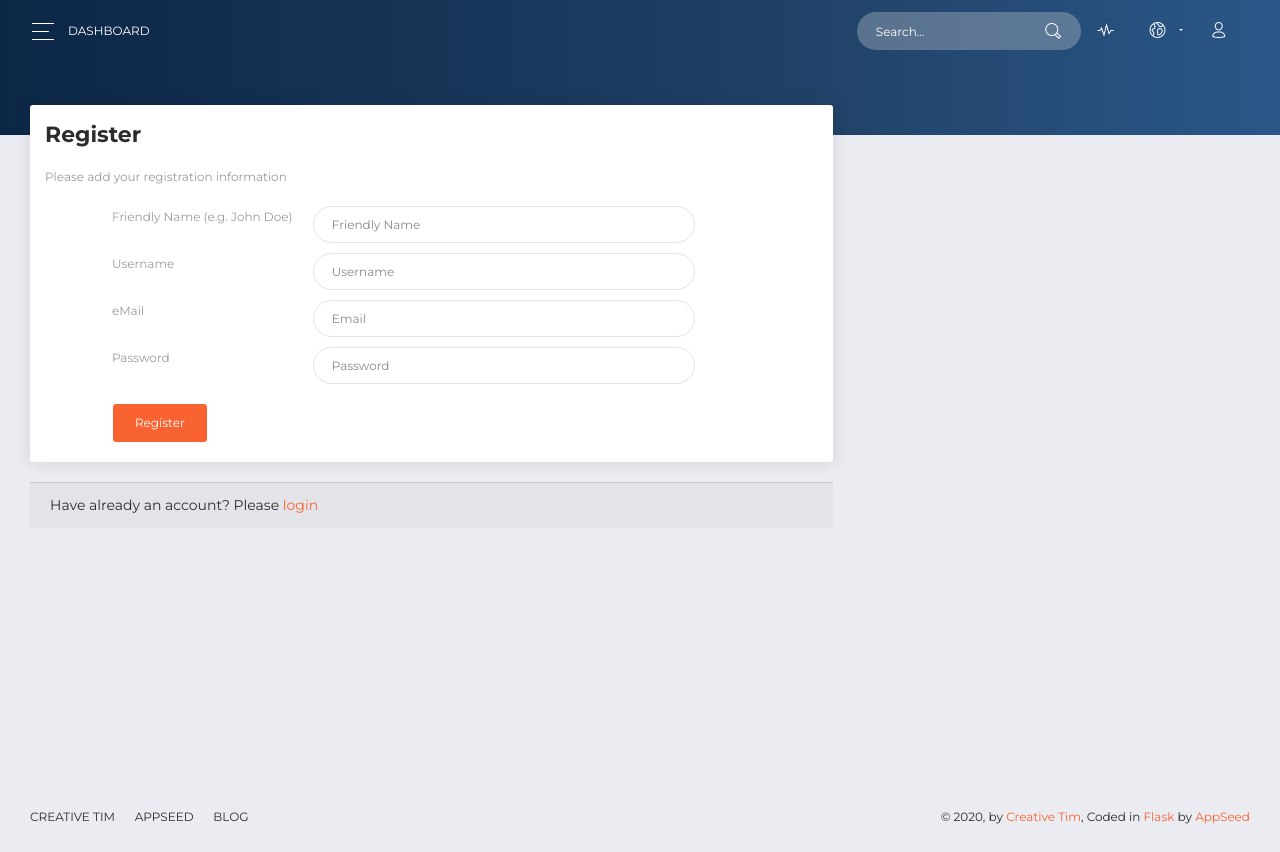
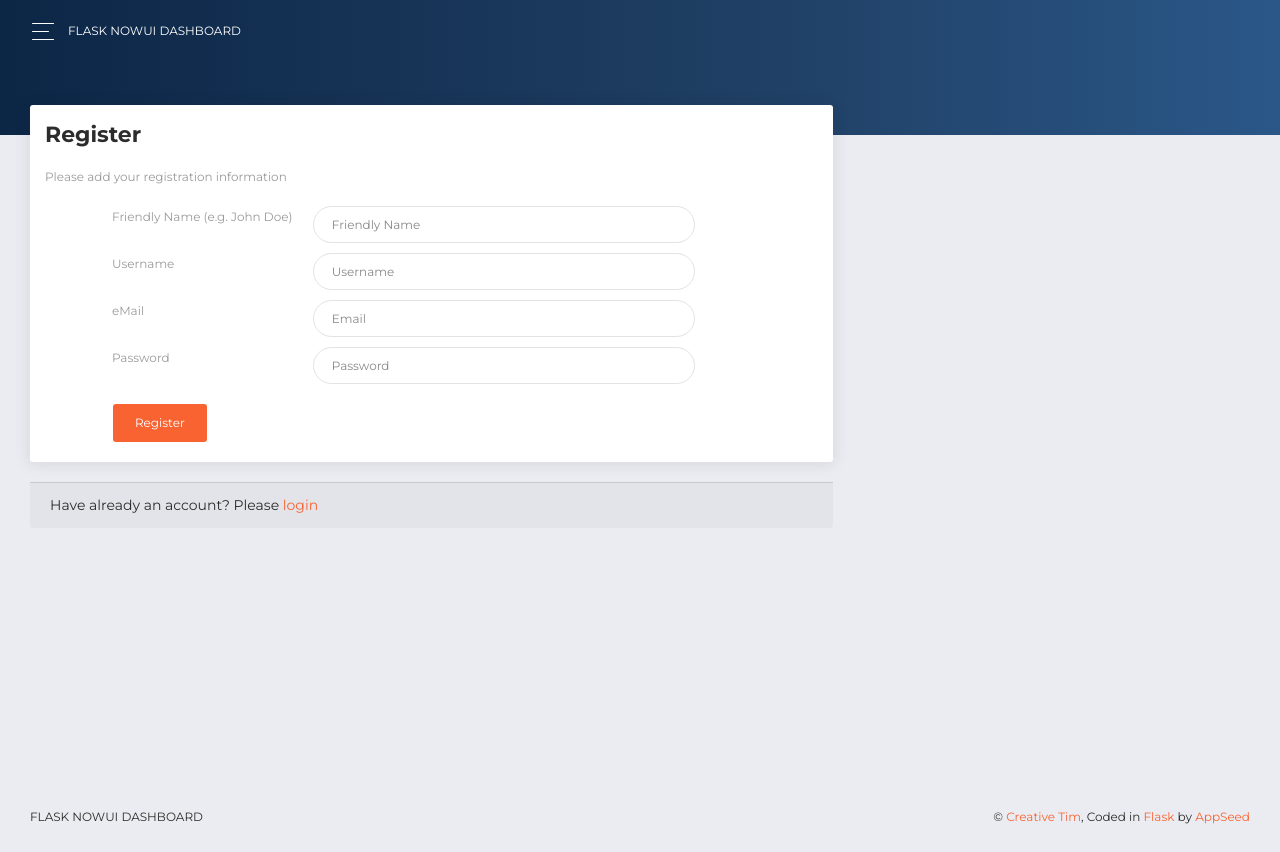
Before and after one commit to app-generator/flask-now-ui-dashboard, a Flask app: page /register.html in a window 1280 px wide. Run offline with Flask 2, Linux system fonts and the light colour scheme; some libraries are stand-ins or nearby versions.

Commit message:
Minor updates in he GUI

```diff
--- a/app/templates/includes/footer.html
+++ b/app/templates/includes/footer.html
@@ -4,27 +4,14 @@
           <nav>
             <ul>
               <li>
-                <a href="https://www.creative-tim.com">
-                  Creative Tim
-                </a>
-              </li>
-              <li>
-                <a href="https://appseed.us">
-                  AppSeed
-                </a>
-              </li>
-              <li>
-                <a href="http://blog.appseed.us">
-                  Blog
+                <a href="https://appseed.us/admin-dashboards/flask-nowui-dashboard">
+                  Flask NowUI Dashboard
                 </a>
               </li>
             </ul>
           </nav>
           <div class="copyright" id="copyright">
-            &copy;
-            <script>
-              document.getElementById('copyright').appendChild(document.createTextNode(new Date().getFullYear()))
-            </script>, by <a href="https://www.creative-tim.com" target="_blank">Creative Tim</a>,
+            &copy; <a href="https://www.creative-tim.com" target="_blank">Creative Tim</a>,
             Coded in <a href="http://flask.pocoo.org/">Flask</a> by <a href="https://appseed.us">AppSeed</a>
           </div>
         </div>
--- a/app/templates/includes/navigation.html
+++ b/app/templates/includes/navigation.html
@@ -9,7 +9,7 @@
                 <span class="navbar-toggler-bar bar3"></span>
               </button>
             </div>
-            <a class="navbar-brand" href="#pablo">Dashboard</a>
+            <a class="navbar-brand" href="https://appseed.us/admin-dashboards/flask-nowui-dashboard">Flask NowUI Dashboard</a>
           </div>
           <button class="navbar-toggler" type="button" data-toggle="collapse" data-target="#navigation" aria-controls="navigation-index" aria-expanded="false" aria-label="Toggle navigation">
             <span class="navbar-toggler-bar navbar-kebab"></span>
@@ -17,6 +17,7 @@
             <span class="navbar-toggler-bar navbar-kebab"></span>
           </button>
           <div class="collapse navbar-collapse justify-content-end" id="navigation">
+            {% if current_user.is_authenticated %}
             <form>
               <div class="input-group no-border">
                 <input type="text" value="" class="form-control" placeholder="Search...">
@@ -58,6 +59,7 @@
                 </a>
               </li>
             </ul>
+            {% endif %}
           </div>
         </div>
       </nav>
--- a/app/templates/includes/sidebar.html
+++ b/app/templates/includes/sidebar.html
@@ -9,6 +9,7 @@
           Source Code
         </a>
       </div>
+      {% if current_user.is_authenticated %}
       <div class="sidebar-wrapper" id="sidebar-wrapper">
         <ul class="nav">
           <li class="active ">
@@ -49,25 +50,12 @@
             </a>
           </li>
 
-          {% if current_user.is_authenticated %}
-
           <li>
             <a href={{ url_for('logout') }}>
               <i class="now-ui-icons media-1_button-power"></i>
               <p>Logout</p>
             </a>
           </li>
-
-          {% else %}
-
-          <li>
-            <a href={{ url_for('login') }}>
-              <i class="now-ui-icons sport_user-run"></i>
-              <p>Login</p>
-            </a>
-          </li>
-
-          {% endif %}
 
           <li class="active-pro">
             <a href="https://appseed.us">
@@ -77,4 +65,5 @@
           </li>
         </ul>
       </div>
+      {% endif %}
     </div>
```
